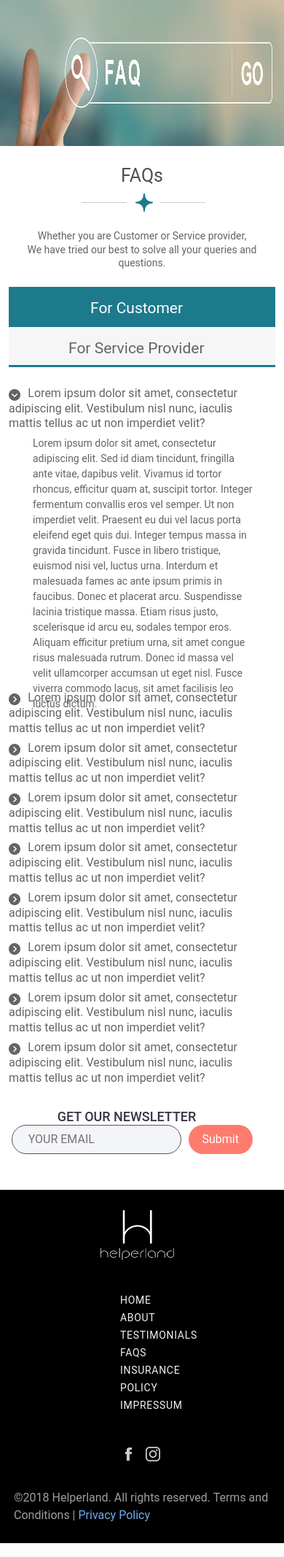
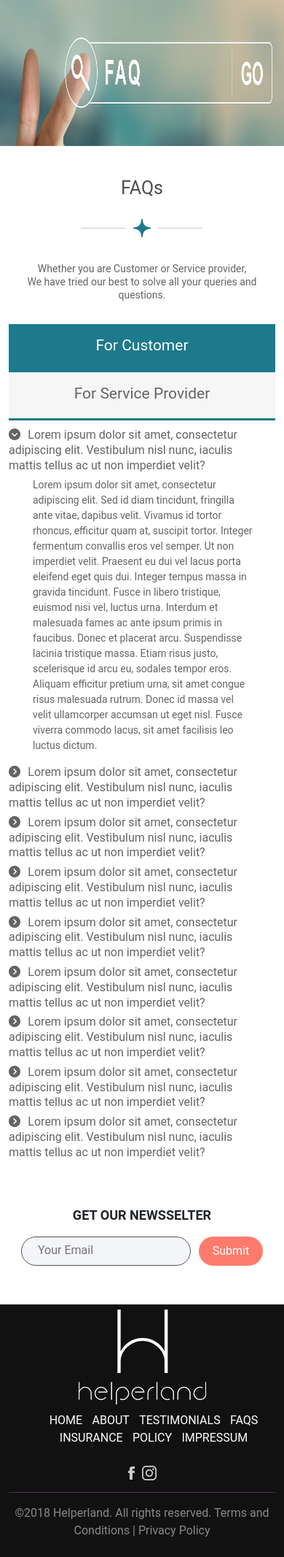
Before and after one commit to imshaileshlakhani/psd-to-html, a PHP site: page /Faq.html in a window 390 px wide. Shown: the part 66-2199 px from the top of the page at 73% size. Run offline with PHP 8.4, Linux system fonts and the light colour scheme; some libraries are stand-ins or nearby versions.

Commit message:
FAQ responsive page

```diff
--- a/HTML/Faq.html
+++ b/HTML/Faq.html
@@ -26,7 +26,7 @@
 </head>
 
 <body>
-    <div class="main main container-fluid">
+    <div class="main container-fluid">
         <div class="navigation row">
             <nav class="navbar navbar-expand-lg ">
                 <a class="navbar-brand" href="#">
@@ -77,12 +77,13 @@
                 <img src="assets/images/faq/separator.png" alt="">
                 <div class="Rectangle-5-copy-6"></div>
             </div>
-
-            <span class="Whether-you-are-Customer-or-Service-provider-We-have-tried-our">
+            <div class="Whether-you-are-Customer-or-Service-provider-We-have-tried-our">
                 Whether you are Customer or Service provider,<br>
                 We have tried our best to solve all your queries and questions.
-            </span>
+            </div>
 
+        </div>
+        <div>
             <div class="d-flex d-flex flex-row flex-wrap justify-content-center">
                 <div class="Rectangle-21-copy-3"><span class="For-Customer">
                         For Customer
@@ -249,48 +250,44 @@
 
                 </div>
             </div>
+        </div>
 
-            <div class="container-fluid newsletter">
-                <div class="msg-box">
-                    <span class="GET-OUR-NEWSLETTER">
-                        GET OUR NEWSLETTER
-                    </span>
-                    <div class="msg-foam d-flex flex-row flex-wrap">
-                        <input type="text" class="Rounded-Rectangle-649" placeholder="YOUR EMAIL">
-                        <button class="Rounded-Rectangle-649-copy">Submit</button>
     </div>
+    <div class="section-newsseltter">
+        <div class="newstitle">
+            <p>get our newsselter</p>
         </div>
+        <div class="newsform d-flex justify-content-center">
+            <div class="input-field"><input type="text" placeholder="Your Email"></div>
+            <button>Submit</button>
         </div>
     </div>
 
-        <div class="footer row">
-            <div class="footer1 container d-flex flex-row flex-wrap">
-                <div class="footer-img">
-                    <img src="assets/images/faq/white-logo-transparent-background.png"
-                        srcset="assets/images/faq/white-logo-transparent-background.png" class="footer1-logo ">
+    <div class="section-footer container-fluid">
+        <div class="f-main row">
+            <div class="footer-logo col-xl-2">
+                <img src="./assets/images/faq/nav-logo.png">
             </div>
-                <div class="footer-nav d-flex flex-row flex-wrap">
-                    <div><a href="#home">HOME</a></div>
-                    <div><a href="#news">ABOUT</a></div>
-                    <div><a href="#contact">TESTIMONIALS</a></div>
-                    <div><a href="#about">FAQS</a></div>
-                    <div><a href="#news">INSURANCE</a></div>
-                    <div><a href="#contact">POLICY</a></div>
-                    <div><a href="#about">IMPRESSUM</a></div>
+            <div class="footer-nav col-xl-8">
+                <ul>
+                    <li><a href="#home">HOME</a></li>
+                    <li><a href="#news">ABOUT</a></li>
+                    <li><a href="#contact">TESTIMONIALS</a></li>
+                    <li><a href="#about">FAQS</a></li>
+                    <li><a href="#news">INSURANCE</a></li>
+                    <li><a href="#contact">POLICY</a></li>
+                    <li><a href="#about">IMPRESSUM</a></li>
+                </ul>
             </div>
-                <div class="social">
-                    <img src="assets/images/faq/facebook.png" alt="">
-                    <img src="assets/images/faq/insta.png" alt="">
+            <div class="col-xl-2 footer-social">
+                <img src="./assets/images/faq/facebook.png">
+                <img src="./assets/images/faq/insta.png">
             </div>
         </div>
-            <div class="d-flex flex-row flex-wrap justify-content-center align-items-center">
-                <div class="Rectangle-12-copy-2"></div>
+        <hr class="hr">
+        <div class="f-sub">
+            <p>©2018 Helperland. All rights reserved. Terms and Conditions | Privacy Policy</p>
         </div>
-            <div class="footer2 d-flex flex-row flex-wrap justify-content-center align-items-center">
-                <p>©2018 Helperland. All rights reserved. Terms and Conditions | <span>Privacy Policy</span></p>
-            </div>
-        </div>
-
     </div>
 
     <script>
--- a/HTML/assets/css/faq.css
+++ b/HTML/assets/css/faq.css
@@ -6,8 +6,12 @@ body {
   overflow-x: hidden;
 }
 .main {
-  width: 1582px;
-  height: 1627px;
+  height: 100%;
+}
+@media only screen and (min-width: 992px) and (max-width: 1587px) {
+  .main {
+    overflow: hidden;
+  }
 }
 
 /* navigation */
@@ -51,12 +55,12 @@ body {
 
 /* .hero image */
 .hero-img {
+  height: 370px;
   background-image: url("../images/faq/group-16.jpg");
-  height: 370px;
   background-repeat: no-repeat;
   background-size: 100% 100%;
 }
-@media only screen and (max-width: 600px) {
+@media only screen and (max-width: 420px) {
   .main {
     overflow: hidden;
     height: 2180px;
@@ -83,102 +87,95 @@ body {
 
 /* faq */
 .faq {
-  height: 1000px;
-  position: relative;
+  height: 100%;
 }
 .FAQs {
-  position: absolute;
-  top: 2.3%;
   width: 80px;
   height: 30px;
   font-size: 36px;
   line-height: 0.67;
   text-align: center;
   color: #4f4f4f;
+  padding: 50px;
 }
 .Rectangle-5-copy-5 {
   width: 62px;
   height: 1px;
-  position: absolute;
-  top: 50%;
   background-color: #ccc;
-  left: -3.8%;
+  margin-right: 10px;
 }
 .Rectangle-5-copy-6 {
   width: 62px;
   height: 1px;
-  position: absolute;
-  top: 50%;
   background-color: #ccc;
-  left: 3%;
+  margin-left: 10px;
 }
 .Forma-1-copy-5 {
-  position: absolute;
-  top: 6.4%;
-  left: 48.5%;
-  height: 25px;
+  display: flex;
+  align-items: center;
+  justify-content: center;
 }
 .Whether-you-are-Customer-or-Service-provider-We-have-tried-our {
-  position: absolute;
-  top: 10%;
   width: 491px;
-  height: 54px;
+  height: 119px;
   font-size: 18px;
   line-height: 1.44;
   letter-spacing: normal;
   text-align: center;
   color: #646464;
+  padding-top:34px;
 }
 .Rectangle-21-copy-3 {
   width: 472px;
   height: 66px;
+  text-align: center;
   background-color: #1d7a8c;
 }
 .Rectangle-21 {
   width: 472px;
   height: 66px;
+  text-align: center;
   background-color: #f6f6f6;
   border-bottom: 3px solid #1d7a8c;
 }
 .faq .d-flex {
-  position: absolute;
   top: 18%;
 }
 .For-Customer {
-  font-size: 24px;
-  margin: 0px 106px 0px 167px;
+  font-size: 1.4rem;
+  align-items: center;
   line-height: 2.8;
   letter-spacing: normal;
   color: #fff;
 }
 .For-Service-Provider {
-  margin: 0px 106px 0px 136px;
   font-size: 24px;
   line-height: 2.8;
   letter-spacing: normal;
   color: #646464;
 }
 .bs-example {
-  position: absolute;
-  top: 27%;
-  left: 19.3%;
-  width: 100px;
+  width: 931px;
+  margin: 0 auto;
+
 }
 .card1 p {
   margin-bottom: 0px;
   color: #646464;
-  width: 888px;
+  width: 100%;
   line-height: 3;
+}
+.accordion {
+  width: 100%;
 }
 .accordion .fas {
   margin-right: 0.4rem;
   font-size: 24px;
   position: relative;
-  top: 3px;
 }
 .accordion .collapse {
-  width: 920px;
-  height: 156px;
+  width: 100%;
+  height: 100%;
   font-size: 16px;
   line-height: 1.5;
   letter-spacing: normal;
@@ -187,12 +184,11 @@ body {
 }
 .newsletter {
   height: 100px;
-  position: absolute;
   top: 89%;
 }
 .msg-box {
-  position: relative;
-  left: 40%;
+  width: 23%;
+  margin: 10px auto;
   height: 100px;
 }
 .GET-OUR-NEWSLETTER {
@@ -223,57 +219,46 @@ body {
   border-radius: 20px;
   background-color: #ff7b6d;
 }
-@media only screen and (max-width: 600px) {
-  .faq {
-    height: 1430px;
+@media screen and (max-width:933px) {
+  .bs-example{
+    padding-top: 10px;
+    width: fit-content;
+  }
+}
+@media only screen and (max-width: 420px) {
+  .main{
+    height: 100%;
   }
   .FAQs {
     font-size: 25px;
   }
-  .Forma-1-copy-5 {
-    left: 44.5%;
-    top: 4.5%;
+  .faq{
+    height: 11%;
   }
   .Rectangle-5-copy-5 {
     width: 62px;
-    left: -15.8%;
   }
   .Rectangle-5-copy-6 {
     width: 62px;
-    left: 12%;
+
   }
   .Whether-you-are-Customer-or-Service-provider-We-have-tried-our {
-    top: 8%;
     font-size: 14px;
     line-height: 1.3;
   }
-  .faq .d-flex {
-    top: 13.5%;
-  }
-  .Rectangle-21-copy-3 {
-    height: 55px;
-  }
-  .Rectangle-21 {
-    height: 55px;
-  }
   .For-Customer {
     font-size: 21px;
-    margin: 0px 98px 0px 112px;
-    line-height: 2.8;
   }
   .For-Service-Provider {
-    margin: 0px 65px 0px 82px;
     font-size: 21px;
     line-height: 2.8;
   }
   .bs-example {
-    top: 23%;
-    left: 0%;
-    width: 100px;
+    width: 100%;
   }
   .card1 p {
     margin-bottom: 6px;
-    width: 336px;
+    width: 337px;
     line-height: 1.3;
   }
   .accordion .fas {
@@ -282,117 +267,105 @@ body {
   }
   .accordion .collapse {
     width: 336px;
-    height: 349px;
     font-size: 14px;
     line-height: 1.5;
   }
-  .faq .newsletter {
-    top: 92%;
-  }
-  .faq .msg-box {
-    left: 1%;
-  }
-  .faq .msg-foam {
-    top: 15.5%;
-  }
+}
+  .section-newsseltter {
+    text-align: center;
+    width:100%;
+    display: block;
+    margin-top: 55px;
+    margin-bottom: 53px;
+
 }
 
-/* footer */
-.footer {
-  height: 180px;
-  background-color: black;
-  position: relative;
+.newstitle{
+    margin-bottom: 16px;
+    text-transform: uppercase;
+    font-size: 1.13rem;
+    font-weight: 600;
 }
-.footer1 {
-  height: 120px;
-  display: flex;
-  flex-direction: row;
-  justify-content: center;
-  align-items: center;
-  flex-wrap: wrap;
-  padding-right: 100px;
+.newsform button{
+    width: 88px;
+    height: 40px;
+    color: white;
+    border: none;
+    border-radius: 20px;
+    background-color: #ff7b6d;
 }
-.footer-img {
-  margin-right: 300px;
-  height: 100px;
+.newsform .input-field input{
+    width: 233px;
+    height: 40px;
+    padding: 14px 131px 16px 22px;
+    margin-right: 11px;
+    border-radius: 20px;
+    border: solid 1px #565656;
+    background-color: #f4f5f8;
 }
-.footer1-logo {
-  width: 120px;
-  height: 92px;
-  padding: 17px 0 0 17px;
-  position: absolute;
+
+
+/*############### footer ##############*/
+
+.section-footer{
+    background-color: #111111;
+    margin-bottom: auto;
+    padding: 2% 6%;
 }
-.footer-nav {
-  padding-top: 5px;
+.footer-nav{
+    display: flex;
+    align-items: center;
+    justify-content: center;
 }
-.footer-nav a {
-  text-decoration: none;
-  font-size: 14px;
-  margin-right: 10px;
-  overflow: hidden;
-  color: #f1f1f1;
-  letter-spacing: 0.7px;
+.footer-social{
+	display: flex;
+    justify-content: center;
+
 }
-.footer-nav a:hover {
-  color: #f1f1f1;
+.footer-social img{
+  margin-left: 10px;
+  float: right;
+  margin: auto 5px;
 }
-.social {
-  float: right;
-  margin-left: 250px;
+
+.footer-nav ul{
+    display: flex;
+    justify-content: center;
+    align-items: center;
+    list-style: none;
+
 }
-.social img {
-  padding-right: 15px;
+.footer-nav ul li{
+    margin-left: 2%;
+    margin-right: 2%;
 }
-.footer2 {
-  height: 60px;
+.footer-nav ul li a{
+    text-decoration: none;
+    color: white;
 }
-.footer2 p {
-  color: #9ba0a3;
-  padding-top: 15px;
+.f-sub{
+    text-align: center;
+    opacity: 0.5;
+    color: white;
 }
-.footer2 p span {
-  color: #6eabef;
+.hr{
+    width: 100%;
+    color: violet;
 }
-.Rectangle-12-copy-2 {
-  width: 1120px;
-  height: 1.2px;
-  background-color: #424242;
+
+@media screen and (max-width:1202px) {
+.footer-nav ul{
+    padding-top: 10px;
+    padding-bottom: 10px;
+    flex-wrap: wrap;
+	}
+    .footer-logo{
+        text-align: center;
+    }
+    .footer-social{
+        text-align: center;
+    }
+    .footer-social img{
+        float: none;
+    }
 }
-@media only screen and (max-width: 600px) {
-  .footer {
-    height: 385px;
-  }
-  .footer1-logo {
-    width: 118px;
-    height: 85px;
-    /* padding: 17px 0 0 18px; */
-    left: 31%;
-  }
-  .footer .footer1 {
-    height: 385px;
-    width: 206px;
-  }
-  .footer1 .social {
-    float: right;
-    margin-left: 17px;
-    margin-top: 20px;
-  }
-  .footer1 .footer-nav {
-    width: 108px;
-    margin-left: 48px;
-  }
-  .Rectangle-12-copy-2 {
-    width: 318px;
-    height: 1.2px;
-    background-color: #424242;
-  }
-  .footer2 {
-    position: absolute;
-    top: 100%;
-    height: 99px;
-    background-color: black;
-  }
-  .footer .footer2 p {
-    margin-left: 7px;
-  }
-}
```
Lines whose indentation alone changed are shown as unchanged.
